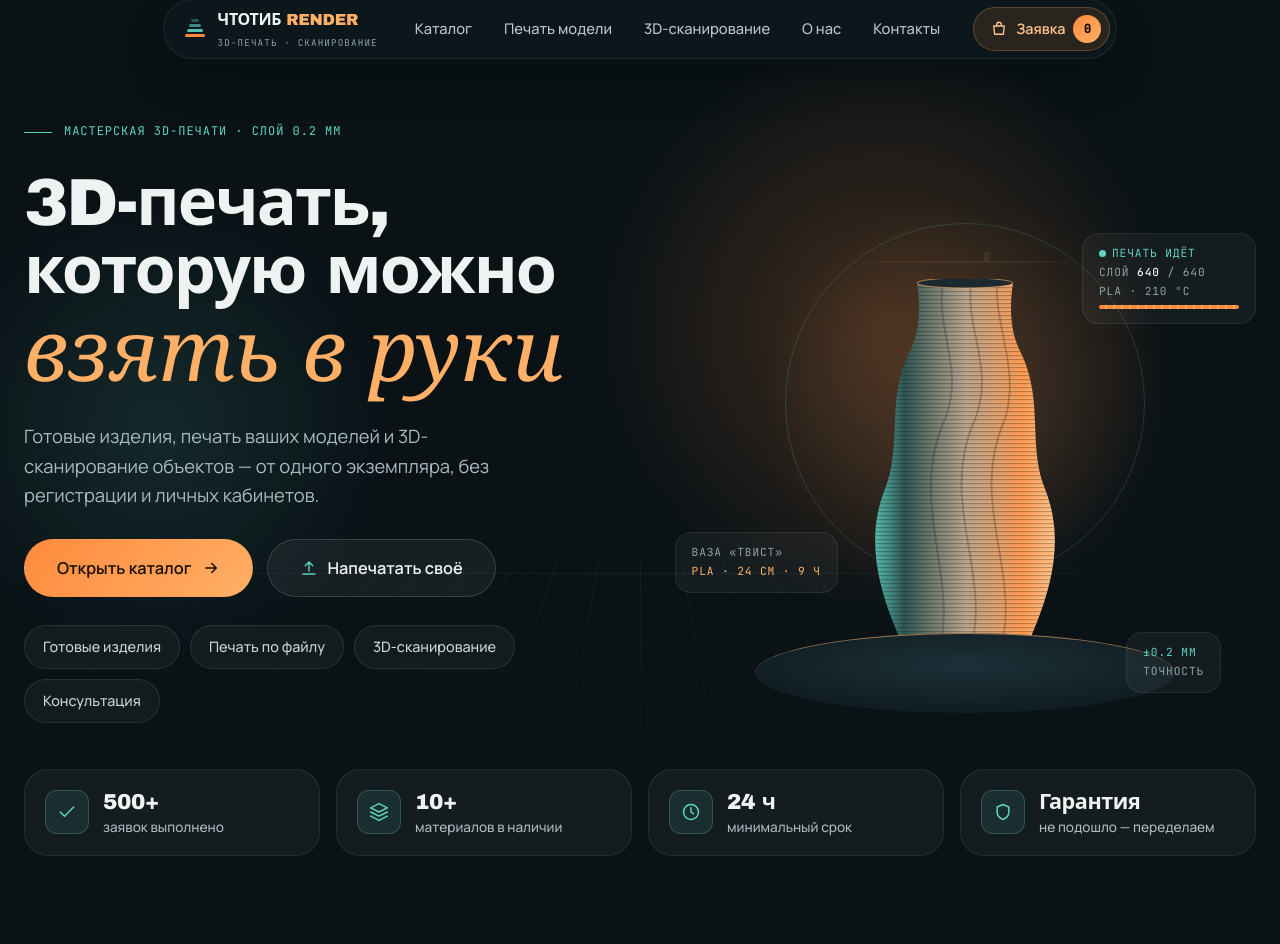
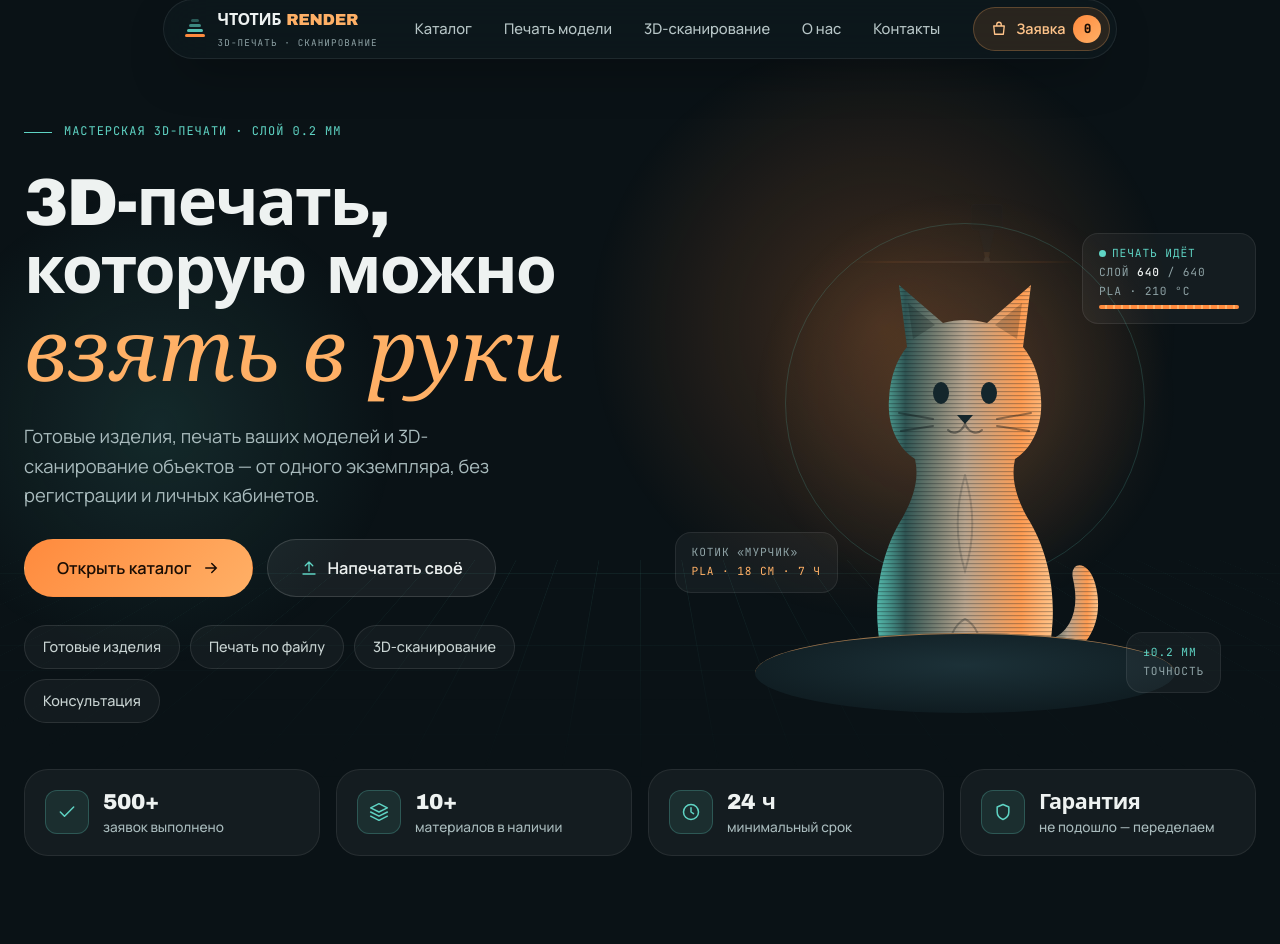
Before and after one commit to golotenko69/ChtotibRender, a Django app: page / in a window 1280 px wide. Shown: the part 17-961 px from the top of the page. Run offline with Django 5.2, Linux system fonts and the light colour scheme; data that the repository does not hold is empty; some web fonts are replaced.

Commit message:
feat(home): print a cat figurine instead of the vase in the hero
Same layer-by-layer fill animation and colours; the hero chip now
reads «Котик «Мурчик»» PLA · 18 см · 7 ч.

Co-Authored-By: Claude Opus 5.5 <noreply@anthropic.com>

```diff
--- a/templates/core/home.html
+++ b/templates/core/home.html
@@ -38,15 +38,25 @@
                 <div class="vase">
                     <div class="vase__spin">
                         <div class="vase__wrap">
-                            <svg role="img" aria-label="Витая ваза, печатается слой за слоем" viewBox="0 0 300 390" width="300" height="390">
+                            <svg role="img" aria-label="Фигурка котика, печатается слой за слоем" viewBox="0 0 300 390" width="300" height="390">
                                 <defs>
                                     <linearGradient id="vaseG" x1="0" x2="1" y1="0" y2="0"><stop offset="0" stop-color="#5FD4C4" stop-opacity=".85"/><stop offset=".16" stop-color="#2F5553"/><stop offset=".5" stop-color="#B9A58E"/><stop offset=".82" stop-color="#FF9C52"/><stop offset="1" stop-color="#FFC48A"/></linearGradient>
                                     <pattern id="lay" width="6" height="4" patternUnits="userSpaceOnUse"><rect width="6" height="1.2" fill="rgba(10,18,22,.28)"/></pattern>
+                                    <g id="catShape">
+                                        <path d="M226 384 C268 382 292 346 280 304 C273 280 254 282 258 300 C266 334 254 360 222 364 Z"/>
+                                        <path d="M70 388 C56 340 60 282 88 238 C100 216 104 198 100 180 C84 170 72 148 74 120 C75 98 82 80 92 68 L84 6 L128 44 C142 40 158 40 172 44 L216 6 L208 68 C218 80 225 98 226 120 C228 148 216 170 200 180 C196 198 200 216 212 238 C240 282 244 340 230 388 Z"/>
+                                    </g>
                                 </defs>
-                                <path d="M98 388 C70 330 46 270 70 210 C88 165 70 120 96 70 C104 52 106 30 102 4 L198 4 C194 30 196 52 204 70 C230 120 212 165 230 210 C254 270 230 330 202 388 Z" fill="url(#vaseG)"/>
-                                <path d="M98 388 C70 330 46 270 70 210 C88 165 70 120 96 70 C104 52 106 30 102 4 L198 4 C194 30 196 52 204 70 C230 120 212 165 230 210 C254 270 230 330 202 388 Z" fill="url(#lay)"/>
-                                <g fill="none" stroke="rgba(10,18,22,.22)" stroke-width="2"><path d="M120 388 C150 300 90 230 130 140 C150 90 120 50 128 4"/><path d="M150 388 C185 300 120 230 160 140 C180 90 150 50 156 4"/><path d="M180 388 C215 300 150 230 190 140 C205 90 180 50 182 4"/></g>
-                                <ellipse cx="150" cy="4" rx="48" ry="5" fill="#1A2A30" stroke="rgba(255,176,102,.6)"/>
+                                <use href="#catShape" fill="url(#vaseG)"/>
+                                <use href="#catShape" fill="url(#lay)"/>
+                                <g fill="rgba(10,18,22,.22)"><path d="M93 24 L120 46 L98 60 Z"/><path d="M207 24 L180 46 L202 60 Z"/></g>
+                                <g fill="#14262C"><ellipse cx="126" cy="114" rx="8" ry="11"/><ellipse cx="174" cy="114" rx="8" ry="11"/><path d="M142 136 h16 l-8 9 Z"/></g>
+                                <g fill="none" stroke="rgba(10,18,22,.4)" stroke-width="2" stroke-linecap="round">
+                                    <path d="M150 145 C146 154 138 156 133 151 M150 145 C154 154 162 156 167 151"/>
+                                    <path d="M118 140 L84 134 M118 147 L86 152 M182 140 L216 134 M182 147 L214 152"/>
+                                    <path d="M150 196 C140 230 140 260 150 292 C160 260 160 230 150 196" stroke="rgba(10,18,22,.18)"/>
+                                    <path d="M132 388 C132 362 138 346 150 340 C162 346 168 362 168 388" stroke="rgba(10,18,22,.28)"/>
+                                </g>
                             </svg>
                         </div>
                     </div>
@@ -66,8 +76,8 @@
                     <span class="mini-bar"><i></i></span>
                 </div>
                 <div class="glass mono float-card float-card--b" aria-hidden="true">
-                    <span>Ваза «Твист»</span>
-                    <span style="color:var(--amber-2)">PLA · 24 см · 9 ч</span>
+                    <span>Котик «Мурчик»</span>
+                    <span style="color:var(--amber-2)">PLA · 18 см · 7 ч</span>
                 </div>
                 <div class="glass mono float-card float-card--c" aria-hidden="true">
                     <span style="color:var(--mint)">±0.2 мм</span>
```
